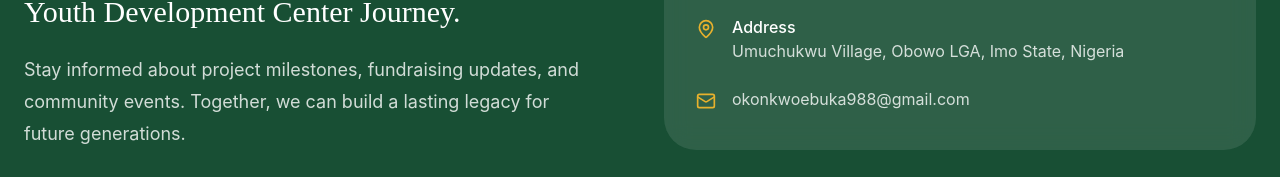
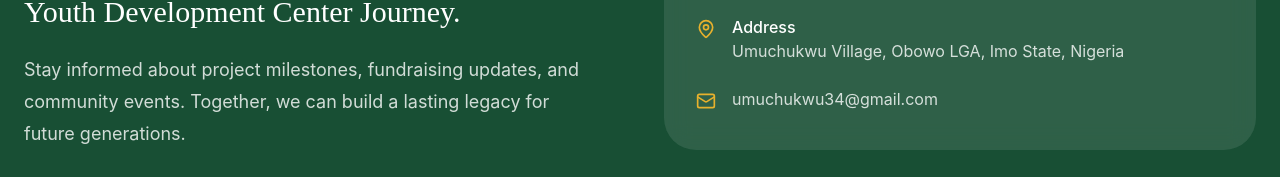
Before and after one commit to Qwerttuuii/communityproject, a React (Vite) app: page /contact in a window 1280 px wide. Shown: the part 1117-1294 px from the top of the page. Built offline with nearby package versions, Linux system fonts and the light colour scheme.

Commit message:
pushnewemail

```diff
--- a/src/components/Contact/MapSection.tsx
+++ b/src/components/Contact/MapSection.tsx
@@ -88,7 +88,7 @@ Village Resource & Youth Development Center Project site,
                 </a>
 
                 <a
-                  href="mailto:okonkwoebuka988@gmail.com"
+                  href="mailto:umuchukwu34@gmail.com"
                   className="flex items-center justify-center gap-3 rounded-full border border-[#184F34] px-6 py-4 font-medium text-[#184F34] transition hover:bg-[#184F34] hover:text-white"
                 >
                   <Mail size={18} />
--- a/src/components/Footer/Footer.tsx
+++ b/src/components/Footer/Footer.tsx
@@ -49,7 +49,7 @@ const Footer = () => {
              href="mailto:okonkwoebuka988@gmail.com?subject=Support%20for%20Umuchukwu%20Community%20Project"
             className="text-white/80 transition hover:text-[#E8B12D] hover:underline"
 >
-            okonkwoebuka988@gmail.com
+            umuchukwu34@gmail.com
 </a>
               </div>
             </div>
```
